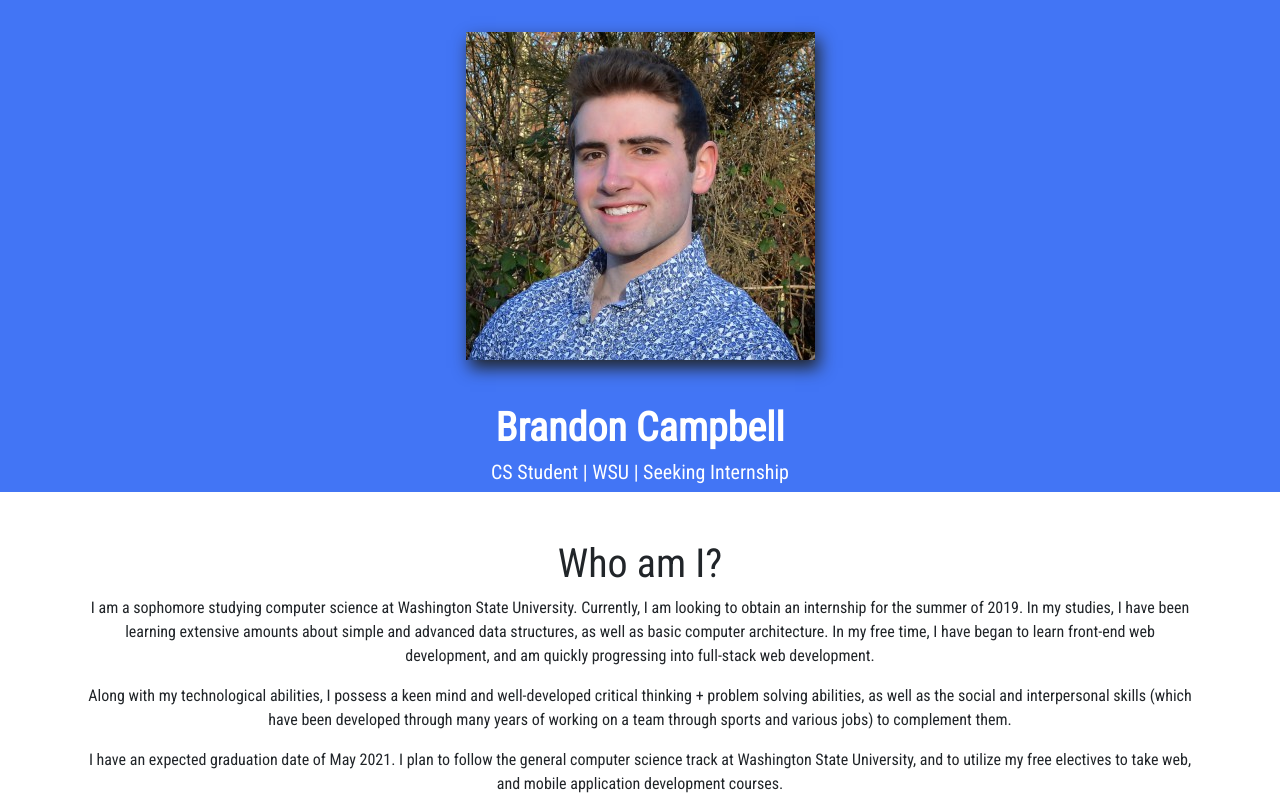
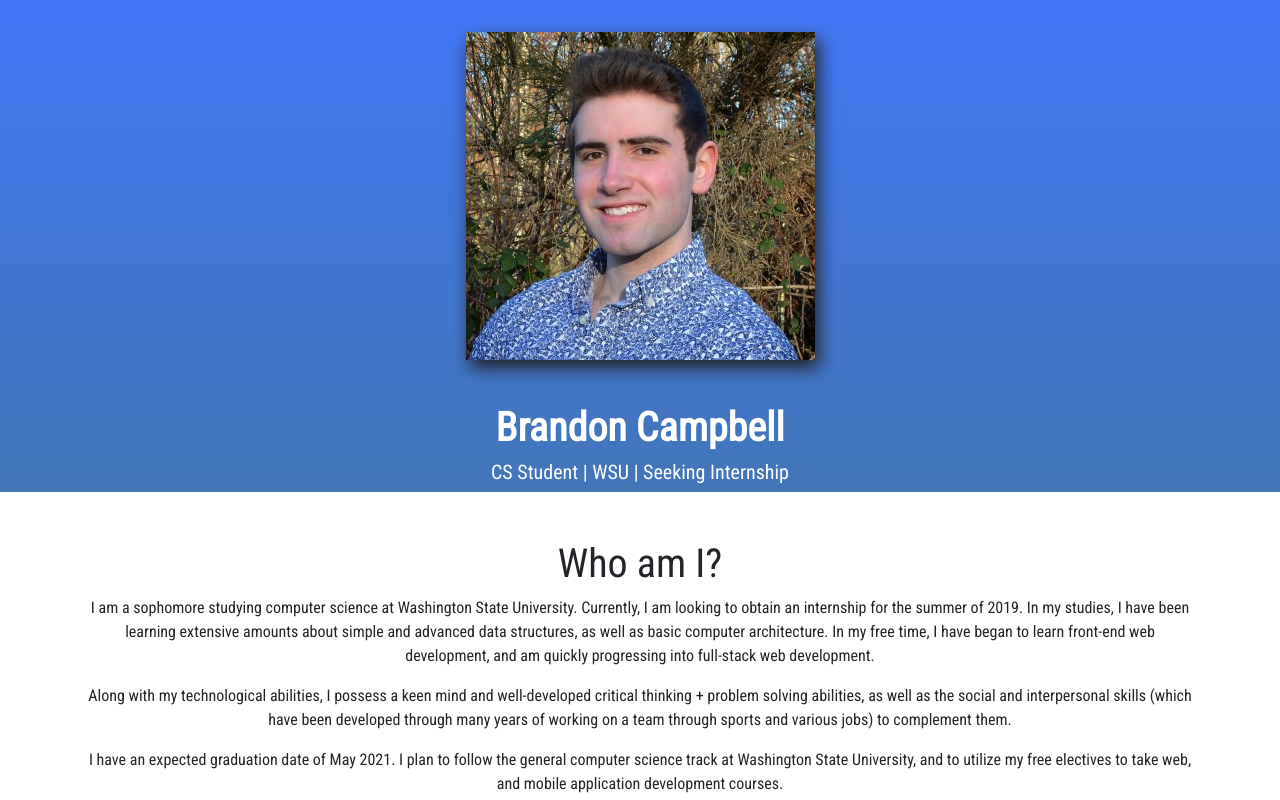
Before and after one commit to brcamp13/brcamp13.github.io, a plain HTML site: page index.html in a window 1280 px wide. Shown: the top 800 px of the page. Drawn offline with nearby package versions, Linux system fonts and the light colour scheme.

Commit message:
added gradiant to header background

```diff
--- a/style.css
+++ b/style.css
@@ -1,7 +1,8 @@
 /*Non-bootstrap/personal CSS*/
 
 #headerRow{
-	background-color: rgba(19,83,243,.8);
+	/*background-color: rgba(19,83,243,.8);*/
+	background: linear-gradient(rgba(19,83,243,.8), rgba(19,83,165,.8));
 }
 
 #headerImage{
```
